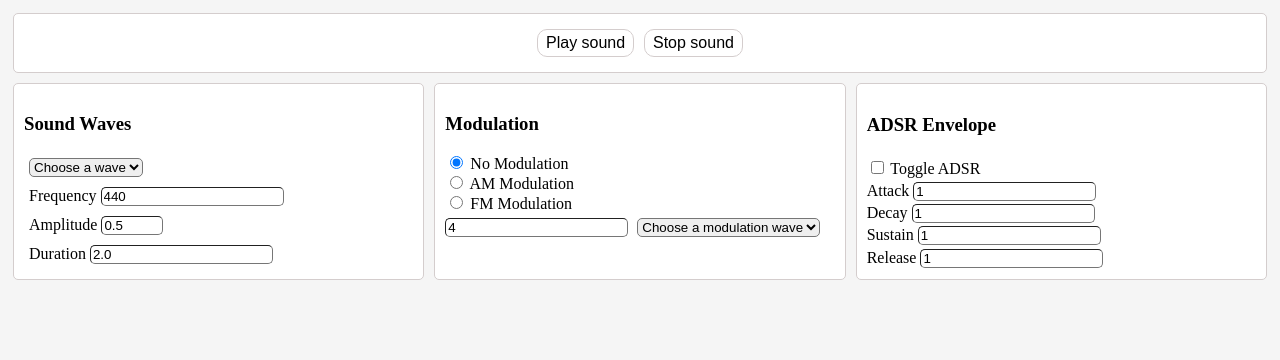
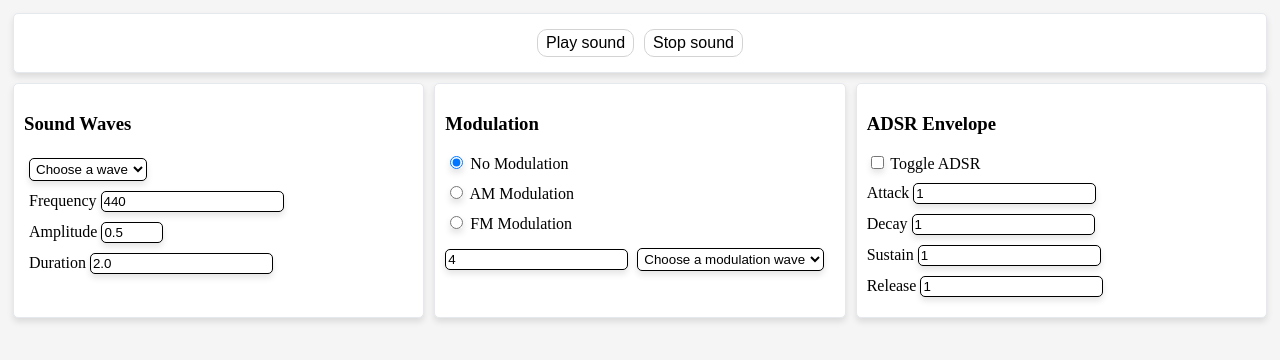
Before and after one commit to Dinotuna/APL, a plain HTML site: page index.htm in a window 1280 px wide. Drawn offline with nearby package versions, Linux system fonts and the light colour scheme.

Commit message:
Updated CSS

```diff
--- a/style.css
+++ b/style.css
@@ -1,12 +1,5 @@
-* {
-  border-width: 1px;
-  border-radius: 5px;
-
-}
-
 body {
     background-color: whitesmoke;
-
 }
 
 .gridBox {
@@ -16,6 +9,12 @@ body {
 
 }
 
+.waveDiv, .modulationDiv, .adsrControls, .buttonDiv {
+  background-color: white;
+  border-radius: 5px;
+  border: 1px solid #e5e8ec;
+  box-shadow: 0 4px 6px rgba(0, 0, 0, 0.1);
+}
 
 .waveDiv {
   display: flex;
@@ -26,8 +25,6 @@ body {
   background-color: white;
   margin: 5px;
   padding: 10px;
-  border-style: solid;
-  border-color: rgb(212, 205, 205);
 }
 
 .waveDiv label,
@@ -42,8 +39,6 @@ select {
   background-color: white;
   margin: 5px;
   padding: 10px;
-  border-style: solid;
-  border-color: rgb(212, 205, 205);
 }
 
 .buttonDiv button {
@@ -54,8 +49,6 @@ select {
   border: 1px solid lightgray;
   cursor: pointer;
   background-color: white;
-  border-style: solid;
-  border-color: rgb(212, 205, 205);
 }
 
 #playButton {
@@ -89,8 +82,7 @@ select {
   background-color: white;
   margin: 5px;
   padding: 10px;
-  border-style: solid;
-  border-color: rgb(212, 205, 205);
+
 }
 
 .adsrControls {
@@ -102,6 +94,15 @@ select {
     background-color: white;
     margin: 5px;
     padding: 10px;
-  border-style: solid;
-  border-color: rgb(212, 205, 205);
 }
+
+label {
+  margin-bottom: 10px;
+}
+select, input {
+  background-color: white;
+  border-radius: 5px;
+  border: 1px solid black;
+  box-shadow: 0 4px 6px rgba(0, 0, 0, 0.1);
+  padding: 2px;
+}
```
Also changed, not shown: index.htm (+4 -0 lines). Lines whose indentation alone changed are shown as unchanged.
